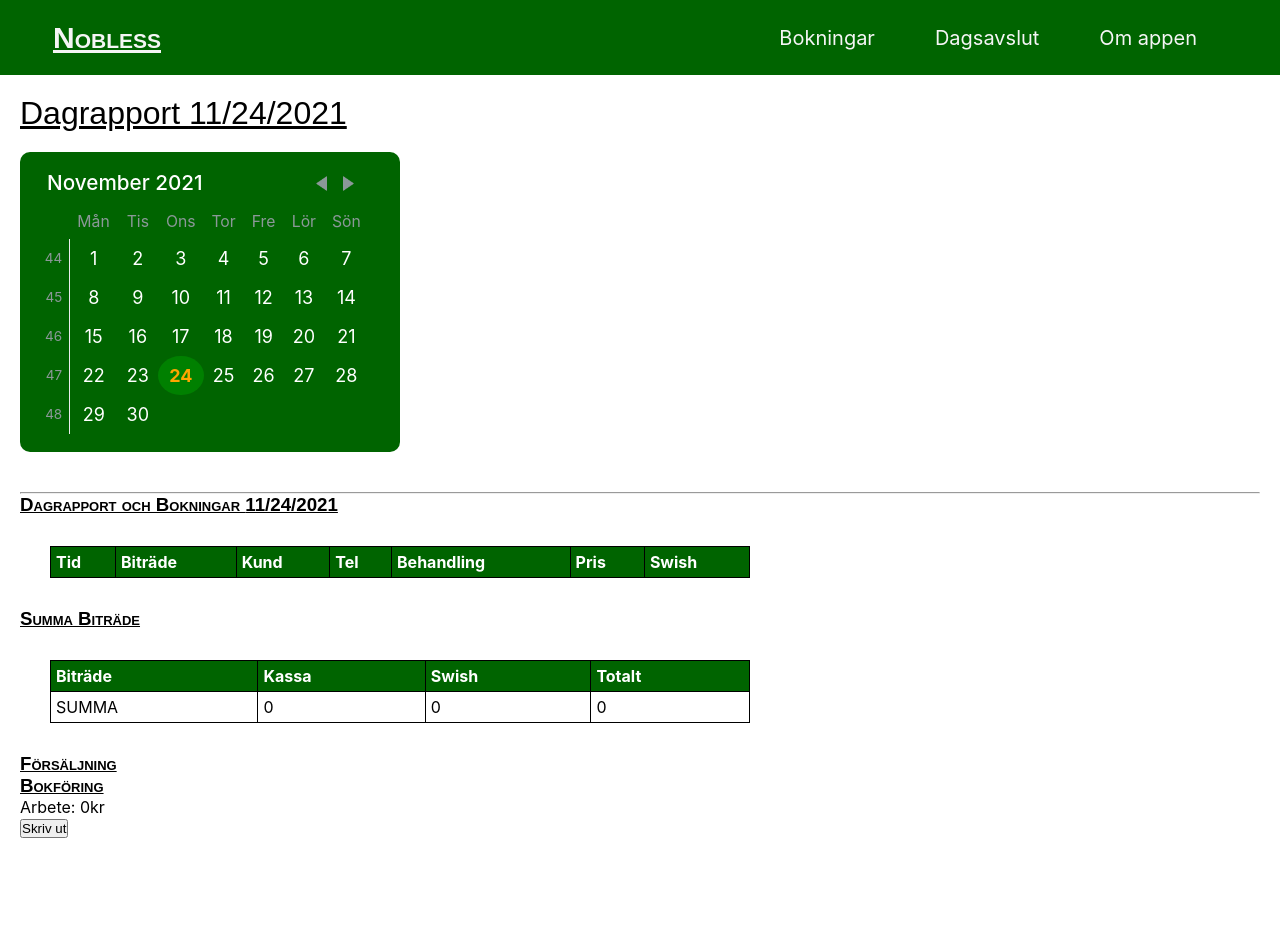
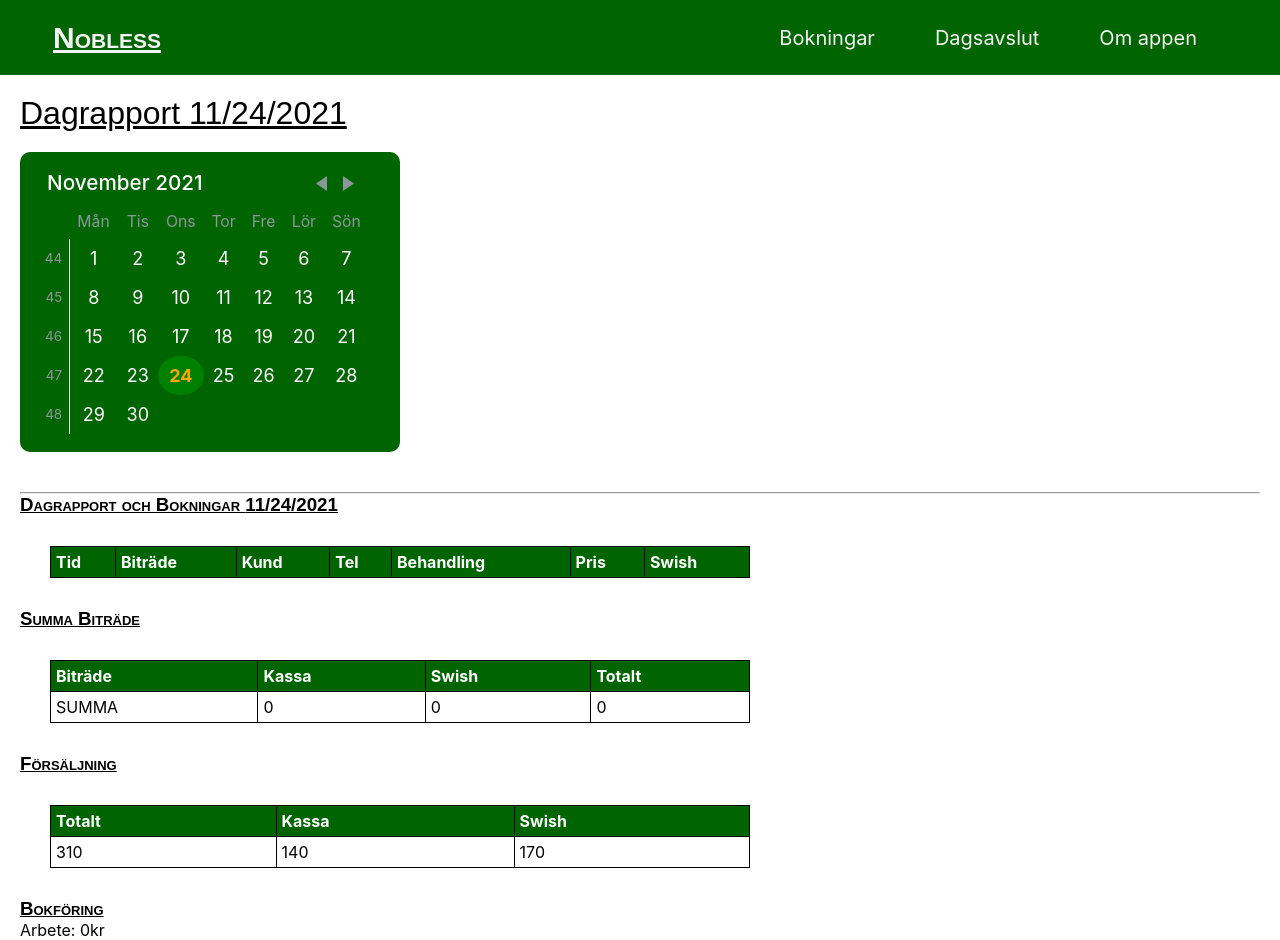
Before and after one commit to jelu000/bokingcomponent, a React (Create React App) app: page /dagsavslut in a window 1280 px wide. Shown: the top 940 px of the page. Before the commit the page ends 858 px from the top, so only its background shows below. Built offline with nearby package versions, Linux system fonts and the light colour scheme.

Commit message:
Fixar försäljning av produkter tabell för dagsavslut

```diff
--- a/src/components/ChoseAssistent.js
+++ b/src/components/ChoseAssistent.js
@@ -10,7 +10,7 @@ const ChoseAssistent = (props) => {
     <div>
       Biträde: <select tabIndex="3" name="selbitrade" id="selbitrade" onChange={props.handleAssistentClick}>
         {t_assistents.map((assitent, index) => (
-          <option key={index}>{assitent}</option>
+          <option value={assitent} key={index}>{assitent}</option>
         ))}
       </select>
     </div>
--- a/src/components/JlBokingComp.js
+++ b/src/components/JlBokingComp.js
@@ -271,6 +271,22 @@ Initate LocalStorage
   )}
   //end of setBabsBool-----------------------------------------------------------------
 
+   //setInternetBokingBool() set the swish state as boolean--------------------------------------
+   setInternetBokingBool = (evt) => {
+
+    console.log(`setInternetBokingBool: ${ this.state.state_bokningsId}`);
+
+    if (this.state.state_bokningsId !== ""){
+      alert("Denna tid är redan upptagen!")
+    }
+    else{
+      let t_checked = !this.state.internetbokning;
+      this.setState({ internetbokning: t_checked})
+    }
+  }
+  //end of setInternetBokingBool-----------------------------------------------------------------
+
+
   //editPrice()--------------------------------------------------------------------------
   editPrice = (e) => {
 
@@ -323,6 +339,8 @@ handleAssistentClick = (evt) => {
     //Kanske inte behövs för att uppdatera bokning - räcker med bokning id!
     //console.log(`valdBokingEvt t_time: ${evt.t_time}`);
     let t_boking = new Bokning(evt.t_id, evt.t_time, evt.t_date, evt.t_name, evt.t_email, evt.t_phone, evt.t_assistent, evt.t_treatment, evt.t_inetboking, evt.t_babs, evt.t_price);
+    console.log(`valdBokingEvt(evt) ${JSON.stringify(t_boking)}`);
+
 
     document.getElementById("textfelt_namn").value = evt.t_name;
     document.getElementById("textfelt_tel").value = evt.t_phone;
@@ -335,6 +353,9 @@ handleAssistentClick = (evt) => {
     document.getElementById("id_min").value=t_tidarray[1];
     //Sätter selecten för behandling
     document.getElementById("id_treatment").value=evt.t_treatment;
+    document.getElementById("selbitrade").value=evt.t_assistent;
+    document.getElementById("swishcheckbox").checked=evt.t_babs;
+
 
 
 
@@ -384,11 +405,11 @@ handleAssistentClick = (evt) => {
           <div className="innerdivs">
             Pris:
             <input tabIndex="5" id="idpris" type="text" size="4" onChange={this.editPrice} value={this.state.pris}/>
-            Swish: <input tabIndex="6" value={this.state.swish} type="checkbox" onChange={this.setBabsBool}/>
+            Swish: <input tabIndex="6" id="swishcheckbox" value={this.state.swish} type="checkbox" onChange={this.setBabsBool}/>
           </div>
 
           <div className="innerdivs">
-            InternetBokning <input tabIndex="7" type="checkbox" id="b_internetboking" />
+            InternetBokning <input tabIndex="7" value={this.state.internetbokning} type="checkbox" id="b_internetboking" onChange={this.setInternetBokingBool} />
           </div>
 
           <hr/>
--- a/src/components/LocalStorageHandler.js
+++ b/src/components/LocalStorageHandler.js
@@ -123,6 +123,28 @@ export default class LocalStorageHandler {
 
     }
 
+    getSailsDay(t_datum){
+        let t_products = [];
+
+        let t_product_1 = {
+            id: "1",
+            productname: "hjärtligt shampo",
+            pris: "140",
+            swish: false
+        }
+        let t_product_2 = {
+            id: "2",
+            productname: "hjärtligt spray",
+            pris: "170",
+            swish: true
+        }
+
+        t_products.push(t_product_1);
+        t_products.push(t_product_2);
+
+        return t_products;
+    }
+
 
 
 }
--- a/src/components/dagsavslut/Dagsavslut.js
+++ b/src/components/dagsavslut/Dagsavslut.js
@@ -4,6 +4,7 @@ import SweCalenderLang from "../SweCalenderLang";
 
 import DagensKunderTable from './DagensKunderTable';
 import SummeringTable from './SummeringTable';
+import ProductsSailsTable from './ProductsSailsTable';
 import LocalStorageHandler from '../LocalStorageHandler';
 import '../SweCalenderLang.css';
 
@@ -32,7 +33,8 @@ export default class Dagsavslut extends Component {
             summa_table_array: [],
             summa_lastrow_obj: {},
             //unika namn för assistent och vald dag
-            uppdelad_namn_array: []
+            uppdelad_namn_array: [],
+            sails_array: []
         }
 
         this.clickDagEvent = this.clickDagEvent.bind(this);
@@ -61,12 +63,15 @@ Initate LocalStorage
         //lägger  till sista raden med summering av intäkter för alla biträden
         t_summa_table_array.push(t_summa_row_object);
 
+        //hämtar försäljning
+        let t_sails = localStorageDB.getSailsDay(this.state.selectedDay);
+
         this.setState({
         bokingsarray: t_array_bokningar,
         uppdelad_namn_array: t_uniq_assisarray,
         summa_table_array: t_summa_table_array,
-        summa_lastrow_obj: t_summa_row_object
-        //behandlingar: t_array_behandlingar,
+        summa_lastrow_obj: t_summa_row_object,
+        sails_array: t_sails
         //pris: t_array_behandlingar[0].t_price
         });
 
@@ -82,6 +87,22 @@ Initate LocalStorage
         return t_unique_assisarray
     }//end of skapaArrayUnikaNamnAssitenter-------------------------------------------------
 
+    convertSailTableArray(t_array){
+
+        let t_babs = 0;
+        let t_kassa = 0;
+        let t_totalt = 0;
+
+        t_array.forEach( (obj) => {
+
+            if (obj.swish)
+                t_babs += parseInt(obj.pris);
+            else
+                t_kassa += parseInt(obj.pris);
+        });
+        t_totalt = t_babs + t_kassa;
+        return {totalt: t_totalt, kassa: t_kassa, swish: t_babs };
+    }
 
     //clickDagEvent() - för calender-----------------------------------------------------------------------
     async clickDagEvent(dag){
@@ -101,18 +122,22 @@ Initate LocalStorage
         //lägger  till sista raden med summering av intäkter för alla biträden
         t_summa_table_array.push(t_summa_row_object);
 
+        //för försäljning av produkter
+        let t_sails = localStorageDB.getSailsDay(t_dag);
+
         await this.setState({
         valtDatum: dag,
         selectedDay: t_dag,
         bokingsarray: t_array_bokningar,
         uppdelad_namn_array: t_uniq_assisarray,
         summa_table_array: t_summa_table_array,
-        summa_lastrow_obj: t_summa_row_object
+        summa_lastrow_obj: t_summa_row_object,
+        sails_array: t_sails
 
         });
 
         //console.log(`Dagsavslut clickDagEvent(): ${t_dag} `)
-        console.log(`state.summa_table_array ${ JSON.stringify(this.state.summa_table_array)}`);
+        //console.log(`state.summa_table_array ${ JSON.stringify(this.state.summa_table_array)}`);
 
 
     }//end of clickDagEvent()--------------------------------------------------------------------
@@ -239,6 +264,7 @@ Initate LocalStorage
                     <h3>Summa Biträde </h3>
                     <SummeringTable summabokingtable={this.state.summa_table_array} />
                     <h3>Försäljning </h3>
+                    <ProductsSailsTable productssailstable={this.convertSailTableArray(this.state.sails_array)} />
                     <h3>Bokföring </h3>
                     <p>Arbete: {this.state.summa_lastrow_obj.sammanlagt_pris}kr</p>
 
--- /dev/null
+++ b/src/components/dagsavslut/ProductsSailsTable.js
@@ -0,0 +1,32 @@
+import React from 'react'
+
+export default function ProductsSailsTable(props) {
+
+
+    return (
+        <div>
+
+            <table id="b_bokningstable" className="bordertable">
+                <thead>
+                    <tr className="bordertable">
+
+                        <th className="bordertable" id="t_totalt">Totalt</th>
+                        <th className="bordertable" id="t_kassa">Kassa</th>
+                        <th className="border{innertable }table" id="t_swish">Swish</th>
+
+                    </tr>
+                </thead>
+                <tbody>
+                <tr className="bordertable" id={1}  key={1}>
+                    <td className="bordertable" data-title="t_totalt">{props.productssailstable.totalt}</td>
+                    <td className="bordertable" data-title="t_kassa">{props.productssailstable.kassa}</td>
+                    <td className="bordertable" data-title="t_swish">{props.productssailstable.swish}</td>
+
+
+                </tr>
+                </tbody>
+            </table>
+
+        </div>
+    )
+}
```
